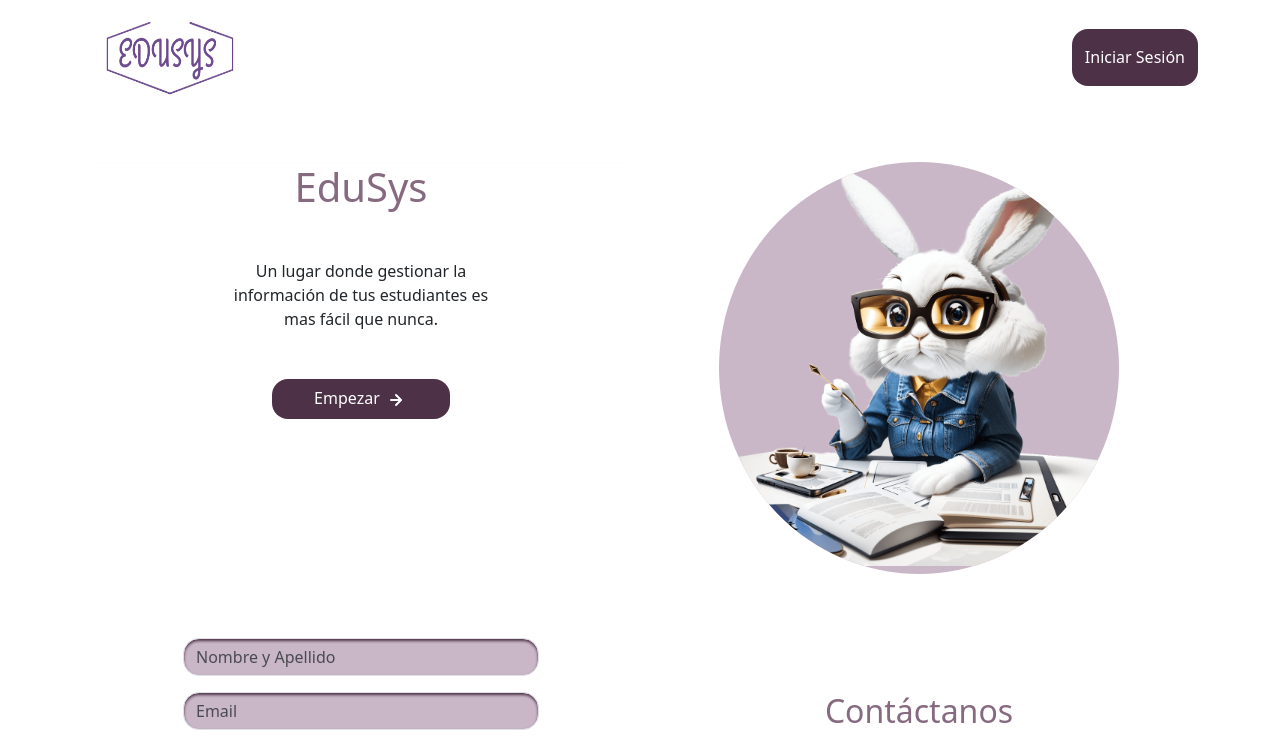
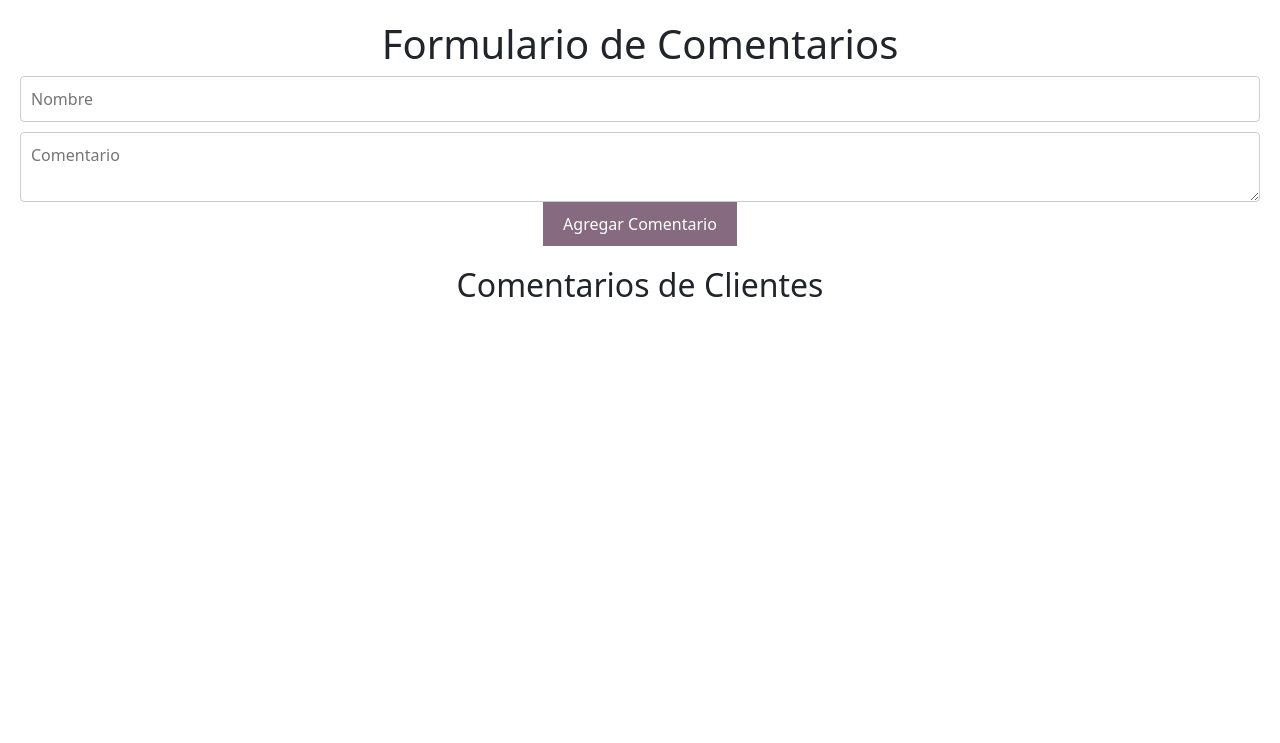
Before and after one commit to FranprzDev/EduSys, a React (Vite) app: page / in a window 1280 px wide. Shown: the top 743 px of the page. Built offline with nearby package versions, Linux system fonts and the light colour scheme.

Commit message:
subo la página agregar comentario

```diff
--- a/src/App.jsx
+++ b/src/App.jsx
@@ -1,21 +1,21 @@
-/* -> Importaciones */
-import Footer from "./components/Footer";
-import AppRouter from "./routers/AppRouter";
-import { BrowserRouter } from "react-router-dom";
-import { JwtProvider } from "./context/JwtContext";
-import { ErrorProvider } from "./context/ErrorContext";
+import React, { useState } from 'react';
+import CommentForm from './pages/CommentForms';
+import CommentList from './pages/CommentList';
+import './StyleApp.css';
 
 function App() {
+  const [comments, setComments] = useState([]);
+
+  const addComment = (comment) => {
+    setComments([...comments, { ...comment, isHighlighted: false }]);
+  };
 
   return (
-    <JwtProvider>
-      <ErrorProvider>
-        <BrowserRouter>
-          <AppRouter />
-          <Footer />
-        </BrowserRouter>
-      </ErrorProvider>
-    </JwtProvider>
+    <div className="App">
+      <h1>Formulario de Comentarios</h1>
+      <CommentForm addComment={addComment} />
+      <CommentList comments={comments} setComments={setComments} />
+    </div>
   );
 }
 
--- /dev/null
+++ b/src/StyleApp.css
@@ -0,0 +1,50 @@
+.App {
+    text-align: center;
+    padding: 20px;
+    background-color: white;
+  }
+
+  h1 {
+    color: #4d3147;
+  }
+
+  h2 {
+    color: #4d3147;
+  }
+
+  form {
+    display: flex;
+    flex-direction: column;
+    align-items: center;
+    margin-bottom: 20px;
+  }
+
+  input[type="text"],
+  textarea {
+    width: 100%;
+    padding: 10px;
+    margin-bottom: 10px;
+    border: 1px solid #ccc;
+    border-radius: 4px;
+  }
+
+  button {
+    background-color: #866a80;
+    color: white;
+    border: none;
+    border-radius: 4px;
+    padding: 10px 20px;
+    cursor: pointer;
+  }
+
+  button:hover {
+    background-color: #634c5d;
+  }
+
+  li.highlighted {
+    background-color: #f5f5f5;
+    border: 1px solid #ccc;
+    padding: 10px;
+    border-radius: 4px;
+    margin-bottom: 10px;
+  }
--- /dev/null
+++ b/src/pages/CommentForms.jsx
@@ -0,0 +1,34 @@
+import React, { useState } from 'react';
+
+function CommentForm({ addComment }) {
+  const [name, setName] = useState('');
+  const [comment, setComment] = useState('');
+
+  const handleSubmit = (e) => {
+    e.preventDefault();
+    if (name && comment) {
+      addComment({ name, comment });
+      setName('');
+      setComment('');
+    }
+  };
+
+  return (
+    <form onSubmit={handleSubmit}>
+      <input
+        type="text"
+        placeholder="Nombre"
+        value={name}
+        onChange={(e) => setName(e.target.value)}
+      />
+      <textarea
+        placeholder="Comentario"
+        value={comment}
+        onChange={(e) => setComment(e.target.value)}
+      />
+      <button type="submit">Agregar Comentario</button>
+    </form>
+  );
+}
+
+export default CommentForm;
--- /dev/null
+++ b/src/pages/CommentList.jsx
@@ -0,0 +1,27 @@
+import React from 'react';
+
+function CommentList({ comments, setComments }) {
+  const toggleHighlight = (index) => {
+    const updatedComments = [...comments];
+    updatedComments[index].isHighlighted = !updatedComments[index].isHighlighted;
+    setComments(updatedComments);
+  };
+
+  return (
+    <div>
+      <h2>Comentarios de Clientes</h2>
+      <ul>
+        {comments.map((comment, index) => (
+          <li key={index} className={comment.isHighlighted ? "highlighted" : ""}>
+            <strong>{comment.name}:</strong> {comment.comment}
+            <button onClick={() => toggleHighlight(index)}>
+              {comment.isHighlighted ? "Quitar Destaque" : "Destacar"}
+            </button>
+          </li>
+        ))}
+      </ul>
+    </div>
+  );
+}
+
+export default CommentList;
```
